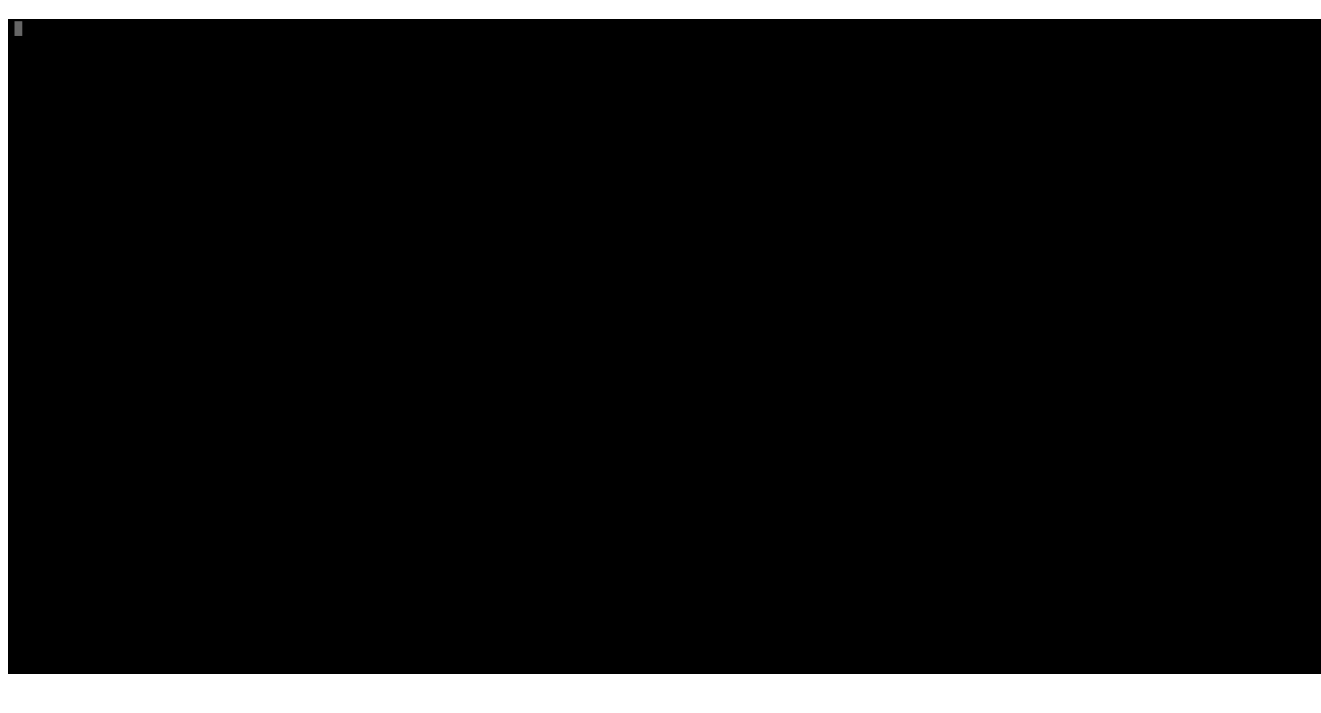
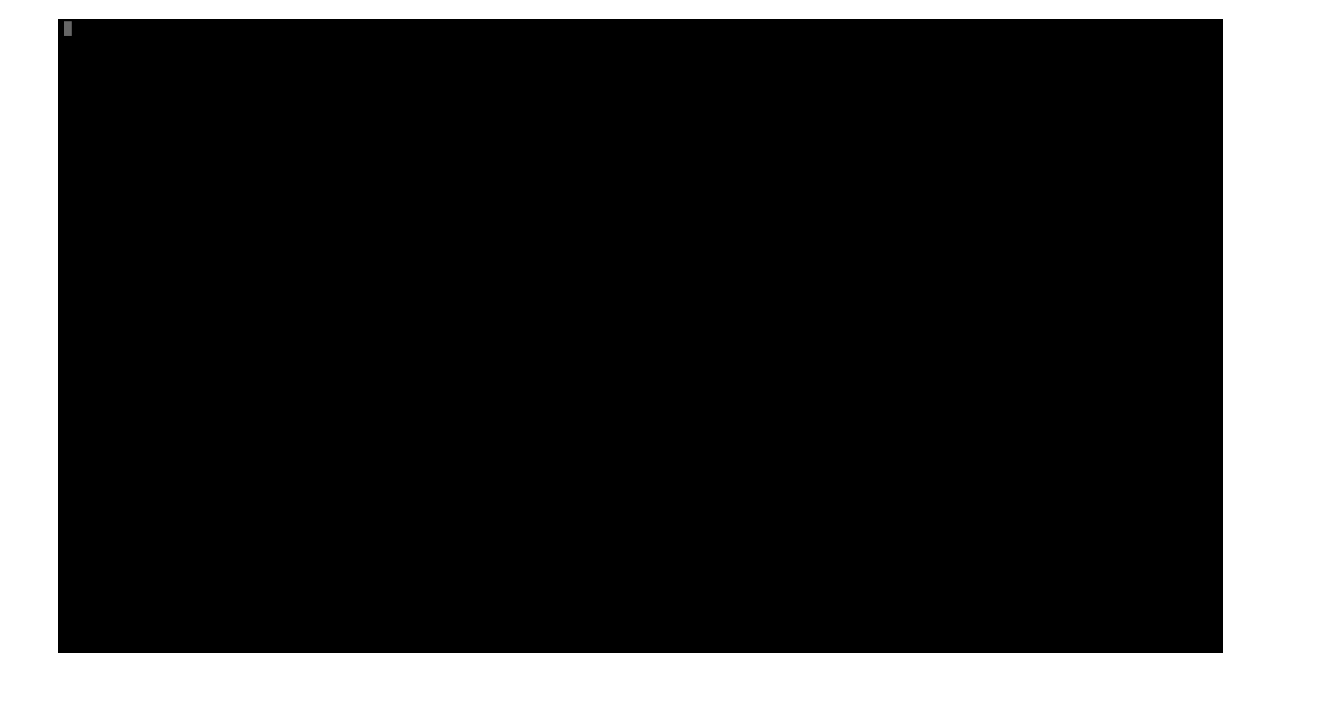
Before and after one commit to MaulingMonkey/cargo-html, a plain HTML site: page template/console-crate.html in a window 1280 px wide. Shown: the part 61-774 px from the top of the page, 1321 px wide, since content can reach past the window. Drawn offline with Linux system fonts and the light colour scheme.

Commit message:
tweak scaling

```diff
--- a/template/console-crate.html
+++ b/template/console-crate.html
@@ -2,6 +2,7 @@
 <html lang="en"><head>
     <meta charset="UTF-8">
     <meta http-equiv="X-UA-Compatible" content="IE=edge">
+    <meta name="viewport" content="width=device-width, initial-scale=1.0">
     <title>{TARGET_NAME}</title>
     <style>
         #console {
@@ -10,9 +11,12 @@
             white-space:    pre-wrap;
             display:        block;
             width:          100em;
-            min-height:     50em;
+            height:         50em;
+            max-width:      90vw;
+            max-height:     calc(90vh - 7em);
             text-align:     left;
             padding:        0.2em 0.5em;
+            overflow-y:     auto;
         }
 
         @keyframes blink {
```
Also changed, not shown: template/cargo-web.html (+1 -0 lines), template/wasm-pack.html (+1 -0 lines).
